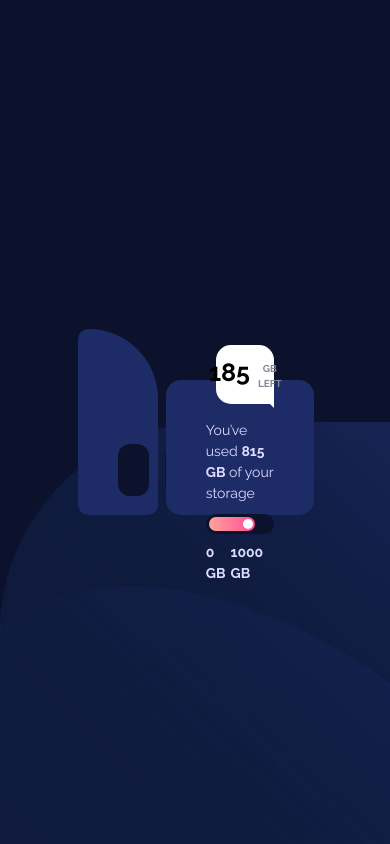
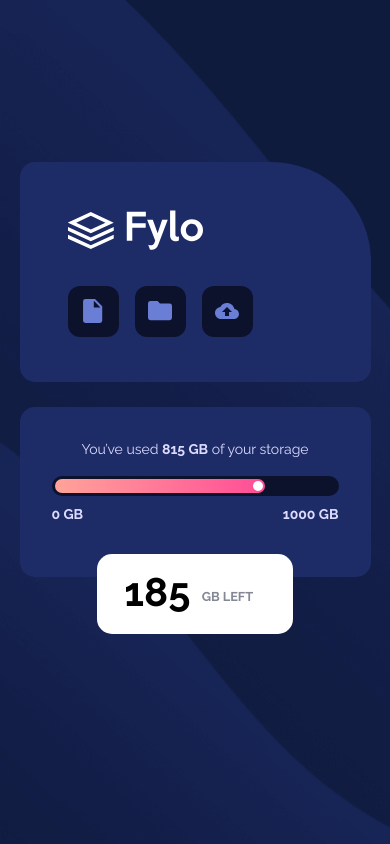
Before and after one commit to DLRoux2o20/FrontendMentor-Data-Storage, a plain HTML site: page index.html in a window 390 px wide. Drawn offline with Linux system fonts and the light colour scheme.

Commit message:
Make website responsive to all screen sizes.

```diff
--- a/index.html
+++ b/index.html
@@ -24,8 +24,7 @@
 			<div class="container" id="left-div">
 					<svg
 						xmlns="http://www.w3.org/2000/svg"
-					width="135"
-					height="40"
+						viewBox="0 0 135 40"
 						id="logo"
 					>
 						<path
@@ -36,7 +35,11 @@
 					</svg>
 				<div class="flex" id="icon-flex">
 					<div class="icon-background">
-						<svg xmlns="http://www.w3.org/2000/svg" width="20" height="24">
+						<svg
+							xmlns="http://www.w3.org/2000/svg"
+							viewBox="0 0 20 24"
+							id="svg-icon1"
+						>
 							<path
 								fill="#697ED4"
 								d="M12.028 0H2.436A2.387 2.387 0 00.049 2.398L.037 21.583a2.387 2.387 0 002.387 2.398h14.4a2.397 2.397 0 002.398-2.398V7.194L12.028 0zM10.83 8.393V1.8l6.595 6.594h-6.595z"
@@ -44,7 +47,11 @@
 						</svg>
 					</div>
 					<div class="icon-background">
-						<svg xmlns="http://www.w3.org/2000/svg" width="24" height="20">
+						<svg
+							xmlns="http://www.w3.org/2000/svg"
+							viewBox="0 0 24 20"
+							id="svg-icon2"
+						>
 							<path
 								fill="#697ED4"
 								d="M21.6 2.4H12L9.6 0H2.4A2.39 2.39 0 00.012 2.4L0 16.8a2.4 2.4 0 002.4 2.4h19.2a2.4 2.4 0 002.4-2.4v-12a2.4 2.4 0 00-2.4-2.4z"
@@ -52,7 +59,11 @@
 						</svg>
 					</div>
 					<div class="icon-background">
-						<svg xmlns="http://www.w3.org/2000/svg" width="24" height="16">
+						<svg
+							xmlns="http://www.w3.org/2000/svg"
+							viewBox="0 0 24 16"
+							id="svg-icon3"
+						>
 							<path
 								fill="#697ED4"
 								d="M19.4 6c-.7-3.4-3.7-6-7.4-6-2.9 0-5.4 1.6-6.6 4C2.3 4.4 0 6.9 0 10c0 3.3 2.7 6 6 6h13c2.8 0 5-2.2 5-5 0-2.6-2.1-4.8-4.6-5zM14 9v4h-4V9H7l5-5 5 5h-3z"
@@ -67,13 +78,29 @@
 						>You’ve used <b>815 GB</b> of your storage</span
 					>
 				</div>
-		<div class="flex" id="speech-bubble"><div class="speech-bubble-flex-div"><span class="speech-bubble-span" id="speech-bubble-number">185</span></div> <div class="speech-bubble-flex-div" id="speech-bubble-flex-div2"><span class="speech-bubble-span" id="speech-bubble-text">GB LEFT</span></div><div id="speech-bubble-triangle"></div></div>
 				<div id="progress-bar">
 					<div id="gradient-div">
 						<div id="circle"></div>
 					</div>
 				</div>
-				<div class="flex flex-text-seperator"><span><b>0 GB</b></span> <span><b>1000 GB</b></span></div>
+				<div class="flex flex-text-seperator">
+					<span><b>0 GB</b></span> <span><b>1000 GB</b></span>
+				</div>
+			</div>
+			<div class="flex" id="speech-bubble-flex">
+				<div class="flex" id="speech-bubble">
+					<div class="speech-bubble-flex-div">
+						<span class="speech-bubble-span" id="speech-bubble-number"
+							>185</span
+						>
+					</div>
+					<div class="speech-bubble-flex-div" id="speech-bubble-flex-div2">
+						<span class="speech-bubble-span" id="speech-bubble-text"
+							>GB LEFT</span
+						>
+					</div>
+					<div id="speech-bubble-triangle"></div>
+				</div>
 			</div>
 		</div>
 		<div id="image-div"></div>
--- a/styles.css
+++ b/styles.css
@@ -94,44 +94,61 @@ body {
 	gap: 2vw;
 	position: absolute;
 	left: 20vw;
-	top: 39vh;
+	bottom: 39vh;
+	width: 59vw;
+	height: 11.32rem;
 }
 
 #icon-flex {
 	gap: 1em;
+	width: 100%;
+	height: 3em;
+	justify-content: flex-start;
 }
 
 .icon-background {
-	box-sizing: content-box;
+	box-sizing: border-box;
 	background-color: var(--very-dark-blue);
 	align-content: center;
-	justify-content: center;
-	width: 24px;
-	height: 24px;
+	justify-items: center;
+	width: 3.4em;
+	height: 100%;
 	border-radius: 12px;
-	padding: 14px;
 }
 
-.icon-background:first-child {
-	padding-left: 17px;
-	width: 21px;
+#svg-icon1 {
+	width: 20px;
+	height: 24px;
+}
+
+#svg-icon2 {
+	width: 24px;
+	height: 20px;
+}
+
+#svg-icon3 {
+	width: 24px;
+	height: 16px;
 }
 
 #logo {
-	margin-bottom: 35px;
+	margin-bottom: 1.5em;
+	width: 135px;
+	height: 40px;
 }
 
 #left-div {
 	width: 19vw;
-	height: 22vh;
+	height: 100%;
 	border-radius: 15px;
 	border-top-right-radius: 100px;
-	padding: 40px;
+	padding: 2.5em;
+	padding-bottom: 20px;
 }
 
 #right-div {
 	width: 38vw;
-	height: 16vh;
+	height: 72.73%;
 	border-radius: 15px;
 	margin-top: auto;
     padding: 2.5em;
@@ -161,13 +178,13 @@ b {
 
 #speech-bubble {
     max-width: 10vw;
-	height: 8.5vh;
+	height: 4.38rem;
 	border-radius: 15px;
 	border-bottom-right-radius: 0;
 	background-color: white;
 	position: absolute;
 	top: 0;
-	right: 2.5em;
+	right: 5.2em;
 	justify-content: center;
 	align-content: center;
 	gap: 0.5em;
@@ -242,7 +259,7 @@ b {
 @media only screen and (max-width: 1200px) {
 	#speech-bubble {
 		height: 7vh;
-		top: 1em;
+		top: -1em;
 	}
 
 	#speech-bubble-number {
@@ -253,8 +270,244 @@ b {
 		font-size: 10px;
 		padding-top: 0.5em;
 	}
+
+	#main-flex {
+		height: 8rem;
+		bottom: 42vh;
+	}
+
+	#icon-flex {
+		gap: 0.8em;
+	}
+
+	.icon-background {
+		width: 2.2em;
+		height: 80%;
+	}
+
+	#svg-icon1 {
+		width: 15px;
+		height: 18px;
+	}
+
+	#svg-icon2 {
+		width: 18px;
+		height: 15px;
+	}
+
+	#svg-icon3 {
+		width: 18px;
+		height: 12px;
+	}
+
+	#logo {
+		width: 100px;
+		height: auto;
+		margin-bottom: 1em;
+	}
+
+	#left-div {
+		padding: 1.8em;
+		padding-bottom: auto;
+	}
+
+	#right-div {
+		padding: 1.4em;
+	}
+
+	#flex-text-seperator1 {
+		margin-bottom: 5px;
+	}
+
+	span {
+		font-size: 12px;
+	}
+
+	#progress-bar {
+		height: 15px;
+		margin-top: 4px;
+	}
+
+	#circle {
+		width: 5px;
+	}
 }
 
 @media only screen and (max-width: 1000px) {
+	#main-flex {
+		flex-direction: column;
+		width: 60vw;
+		height: 60vh;
+		left: 20vw;
+		bottom: 20vh;
+	}
 
+	#speech-bubble {
+		position: relative;
+	}
+
+	#left-div {
+		padding: 2.5em;
+		padding-bottom: 3em;
+	}
+
+	#right-div {
+		padding: 2em;
+	}
+
+	#left-div, #right-div {
+		width: 100%;
+		height: 45%;
+	}
+
+	#logo {
+		width: 	180px;
+		margin-bottom: 2em;
+	}
+
+	#icon-flex {
+		height: 4em;
+		gap: 1.5em;
+	}
+
+	.icon-background {
+		width: 4em;
+		height: 100%;
+	}
+
+	#svg-icon1 {
+		width: 23px;
+		height: 29px;
+	}
+
+	#svg-icon2 {
+		width: 29px;
+		height: 23px;
+	}
+
+	#svg-icon3 {
+		width: 30px;
+		height: 20px;
+	}
+
+	span {
+		font-size: 16px;
+	}
+
+	#flex-text-seperator1 {
+		margin-bottom: 1em;
+		justify-content: center;
+	}
+
+	#progress-bar {
+		height: 20px;
+	}
+
+	#circle {
+		width: 10px;
+	}
+
+	#speech-bubble {
+		border-bottom-right-radius: 15px;
+		position: relative;
+		padding-inline: 25%;
+		height: 9vh;
+		top: -3em;
+		left: 0;
+	}
+
+	#speech-bubble-flex {
+		justify-content: center;
+		width: 60vw;
+		height: auto;
+	}
+
+	#speech-bubble-triangle {
+		border: 0;
+		right: -1px;
+		bottom: 50%;
+	}
+
+	#speech-bubble-number {
+		font-size: 2.5em;
+	}
+
+	#speech-bubble-flex-div2 {
+		text-align: left;
+		margin-left: 0.2em;
+	}
+
+	#speech-bubble-text {
+		font-size: 0.8em;
+		width: 5em;
+	}
 }
+
+@media only screen and (max-width: 550px) {
+	#image-div {
+		height: 100vh;
+		background-image: url(./images/bg-mobile.png);
+	}
+
+	#main-flex {
+		width: 90vw;
+		height: 100vh;
+		bottom: 0;
+		left: 5vw;
+		gap: 3vh;
+		justify-content: center;
+	}
+
+	#left-div {
+		height: 220px;
+		padding: 3em;
+		padding-bottom: 2em;
+	}
+
+	#right-div {
+		margin-top: 0;
+		max-height: 170px;
+	}
+
+	#logo {
+		width: 135px;
+		margin-bottom: 36px;
+	}
+
+	.icon-background {
+		width: 3.2em;
+	}
+
+	#icon-flex {
+		height: 3.2em;
+		gap: 1em;
+	}
+
+	#svg-icon1 {
+		width: 20px;
+		height: 24px;
+	}
+
+	#svg-icon2 {
+		width: 24px;
+		height: 20px;
+	}
+
+	#svg-icon3 {
+		width: 24px;
+		height: 26px;
+	}
+
+	#speech-bubble {
+		height: 80px;
+		padding-inline: 28%;
+	}
+
+	#speech-bubble-flex {
+		width: 100%;
+	}
+
+	span {
+		font-size: var(--body-font-size);
+	}
+}
```
Also changed, not shown: 1 other file. Lines whose indentation alone changed are shown as unchanged.
